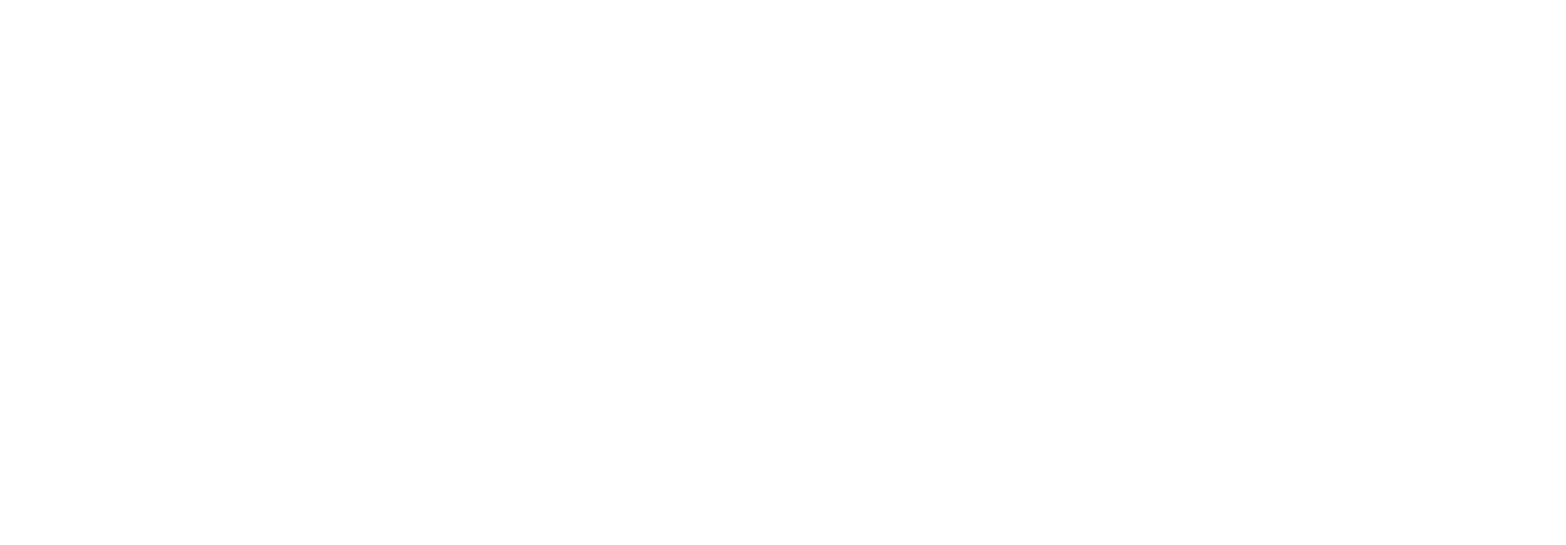
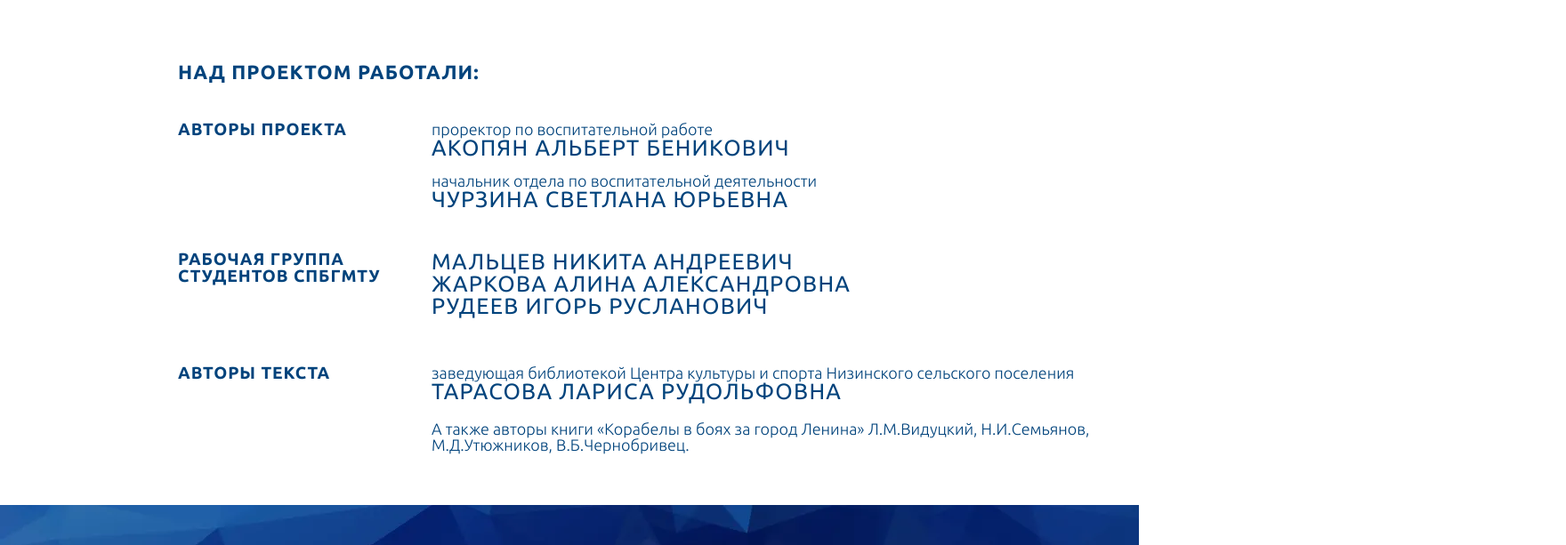
Before and after one commit to RLT-G/smtu, a React (Create React App) app: page /opab_video in a window 1280 px wide. Before the commit this address had no page. Shown: the part 660-1273 px from the top of the page at 89% size, 1760 px wide, since content can reach past the window. Before the commit the page ends 800 px from the top, so only its background shows below. Built offline with nearby package versions, Linux system fonts and the light colour scheme.

Commit message:
OpabVideos

```diff
--- /dev/null
+++ b/src/components/pages/OpabVideos/index.module.css
@@ -0,0 +1,151 @@
+.HeaderText {
+  width: 850px;
+  height: 186px;
+  display: flex;
+  margin-left: 200px;
+  margin-top: 136px;
+  margin-bottom: 136px;
+  flex-direction: column;
+}
+.HeaderText .Text1 {
+  width: 100%;
+  height: 150px;
+  font-family: "Ubuntu", sans-serif;
+  font-weight: 700px;
+  font-size: 64px;
+  color: #01437c;
+}
+.HeaderText .Text2 {
+  font-family: "Ubuntu", sans-serif;
+  font-weight: 500px;
+  font-size: 30px;
+  color: #01437c;
+}
+.MainText {
+  display: flex;
+  width: 1200px;
+  height: 498px;
+  margin-left: 200px;
+  flex-direction: column;
+}
+.MainText .UpText {
+  width: 1200px;
+  height: 26px;
+  font-family: "Ubuntu", sans-serif;
+  font-weight: 700;
+  font-size: 22px;
+  letter-spacing: 0.05em;
+  text-transform: uppercase;
+  color: #01437c;
+  margin-bottom: 40px;
+}
+.MainText .ProjectAutors {
+  display: flex;
+  width: 1200px;
+  height: 146px;
+  flex-direction: row;
+}
+.MainText .ProjectAutors .Left {
+  width: 285px;
+  height: 22px;
+  font-family: "Ubuntu", sans-serif;
+  font-weight: 700;
+  font-size: 19px;
+  letter-spacing: 0.05em;
+  text-transform: uppercase;
+  color: #01437c;
+  gap: 20px;
+}
+.MainText .ProjectAutors .Right{
+    display: flex;
+    flex-direction: column;
+}
+.MainText .ProjectAutors .Right .Span1, .Span3{
+    font-family: "Ubuntu", sans-serif;
+    font-weight: 300;
+    font-size: 18px;
+    color: #01437c;
+  }
+  .MainText .ProjectAutors .Right .Span2{
+    width: 666px;
+    height: 20px;
+    margin-bottom: 20px;
+  }
+  .MainText .ProjectAutors .Right .Span4{
+    width: 666px;
+    height: 20px;
+    margin-bottom: 40px;
+  }
+  .MainText .ProjectAutors .Right .Span2, .Span4{
+    font-family: "Ubuntu", sans-serif;
+    font-weight: 400;
+    font-size: 25px;
+    letter-spacing: 0.05em;
+    text-transform: uppercase;
+    color: #01437c;
+  }
+.MainText .Students{
+    display: flex;
+    width: 1200px;
+    height: 128px;
+    flex-direction: row;
+}
+.MainText .Students .Left {
+    width: 285px;
+    height: 22px;
+    font-family: "Ubuntu", sans-serif;
+    font-weight: 700;
+    font-size: 19px;
+    letter-spacing: 0.05em;
+    text-transform: uppercase;
+    color: #01437c;
+    gap: 20px;
+  }
+  .MainText .Students .Right{
+    width: 793px;
+    height: 128px;
+    font-family: "Ubuntu", sans-serif;
+    font-weight: 400;
+    font-size: 25px;
+    letter-spacing: 0.05em;
+    text-transform: uppercase;
+    color: #01437c;
+  }
+  .MainText .TextAutors{
+    display: flex;
+    width: 1200px;
+    height: 128px;
+    flex-direction: row;
+  }
+  .MainText .TextAutors .Left {
+    width: 285px;
+    height: 22px;
+    font-family: "Ubuntu", sans-serif;
+    font-weight: 700;
+    font-size: 19px;
+    letter-spacing: 0.05em;
+    text-transform: uppercase;
+    color: #01437c;
+    gap: 20px;
+  }
+  .MainText .TextAutors .Right{
+    display: flex;
+    flex-direction: column;
+    width: 793px;
+    height: 116px;
+  }
+  .MainText .TextAutors .Right .SpanR1, .SpanR3{
+    font-family: "Ubuntu", sans-serif;
+    font-weight: 300;
+    font-size: 18px;
+    color: #01437c;
+  }
+  .MainText .TextAutors .Right .SpanR2{
+    font-family: "Ubuntu", sans-serif;
+    font-weight: 400;
+    font-size: 25px;
+    letter-spacing: 0.05em;
+    text-transform: uppercase;
+    color: #01437c;
+    margin-bottom: 20px;
+  }
--- /dev/null
+++ b/src/components/pages/OpabVideos/index.tsx
@@ -0,0 +1,53 @@
+import React from "react";
+import Header from "../../Header";
+import Footer from "../../Footer";
+import classes from "./index.module.css";
+
+const OpabVideos: React.FC = () => {
+  return (
+    <>
+      <Header isMainPage={false} />
+      <div className={classes.Wrapper}>
+        <div className={classes.HeaderText}>
+          <span className={classes.Text1}>Хронология 264-го ОПАБа.<br />Подвиг судостроителей</span>
+          <span className={classes.Text2}>Исторический видеопроект</span>
+        </div>
+        <div className={classes.MainText}>
+          <span className={classes.UpText}>Над проектом работали:</span>
+          <div className={classes.ProjectAutors}>
+            <div className={classes.Left}>
+                <span>Авторы проекта</span>
+            </div>
+            <div className={classes.Right}>
+                <span className={classes.Span1}>проректор по воспитательной работе</span>
+                <span className={classes.Span2}>Акопян Альберт Беникович</span>
+                <span className={classes.Span3}>начальник отдела по воспитательной деятельности</span>
+                <span className={classes.Span4}>Чурзина Светлана Юрьевна</span>
+            </div>
+          </div>
+          <div className={classes.Students}>
+            <div className={classes.Left}>
+                <span>Рабочая группа<br />студентов СПбГМТУ</span>
+            </div>
+            <div className={classes.Right}>
+                <span>Мальцев Никита Андреевич<br />Жаркова Алина Александровна<br />Рудеев Игорь Русланович</span>
+            </div>
+          </div>
+          <div className={classes.TextAutors}>
+            <div className={classes.Left}>
+                <span>Авторы текста</span>
+            </div>
+            <div className={classes.Right}>
+                <span className={classes.SpanR1}>заведующая библиотекой Центра культуры и спорта Низинского сельского поселения</span>
+                <span className={classes.SpanR2}>Тарасова Лариса Рудольфовна</span>
+                <span className={classes.SpanR3}>А также авторы книги «Корабелы в боях за город Ленина»  Л.М.Видуцкий, Н.И.Семьянов,<br /> М.Д.Утюжников, В.Б.Чернобривец.</span>
+            </div>
+          </div>
+        </div>
+      </div>
+      <Footer />
+    </>
+  );
+};
+
+export default OpabVideos;
--- a/src/index.tsx
+++ b/src/index.tsx
@@ -5,7 +5,7 @@
 import { authContext } from './context';
 import Main from './components/pages/Main';
 import NotFound from './components/pages/NotFound';
-
+import OpabVideos from './components/pages/OpabVideos';
 
 interface RouteConfig {
     path: string;
@@ -34,7 +34,7 @@
         // ОПАБ календарь
         { path: "/opab_calendar", component: NotFound, exact: true },
         // ОПАБ Видео
-        { path: "/opab_video", component: NotFound, exact: true },
+        { path: "/opab_video", component: OpabVideos, exact: true },
         // Остальное
         { path: "/other", component: NotFound, exact: true },
         // Новости/статьи
```
